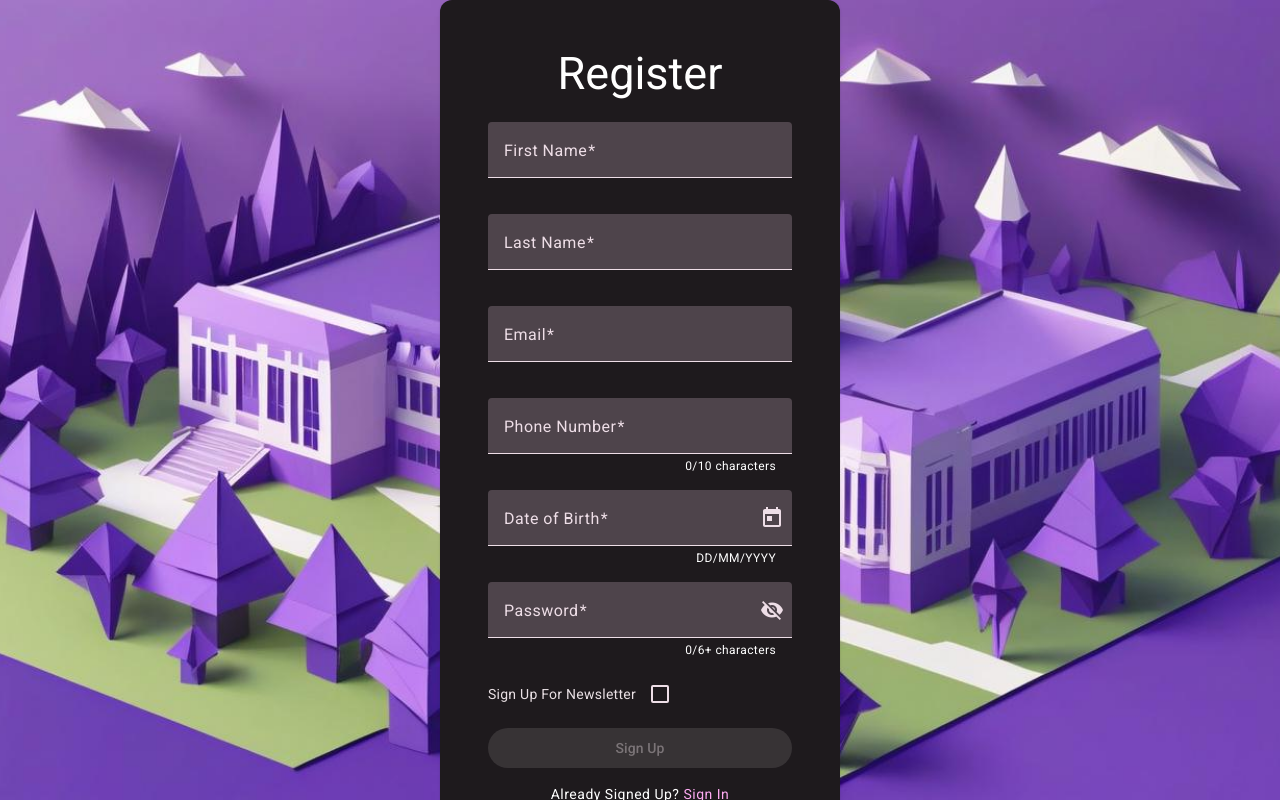
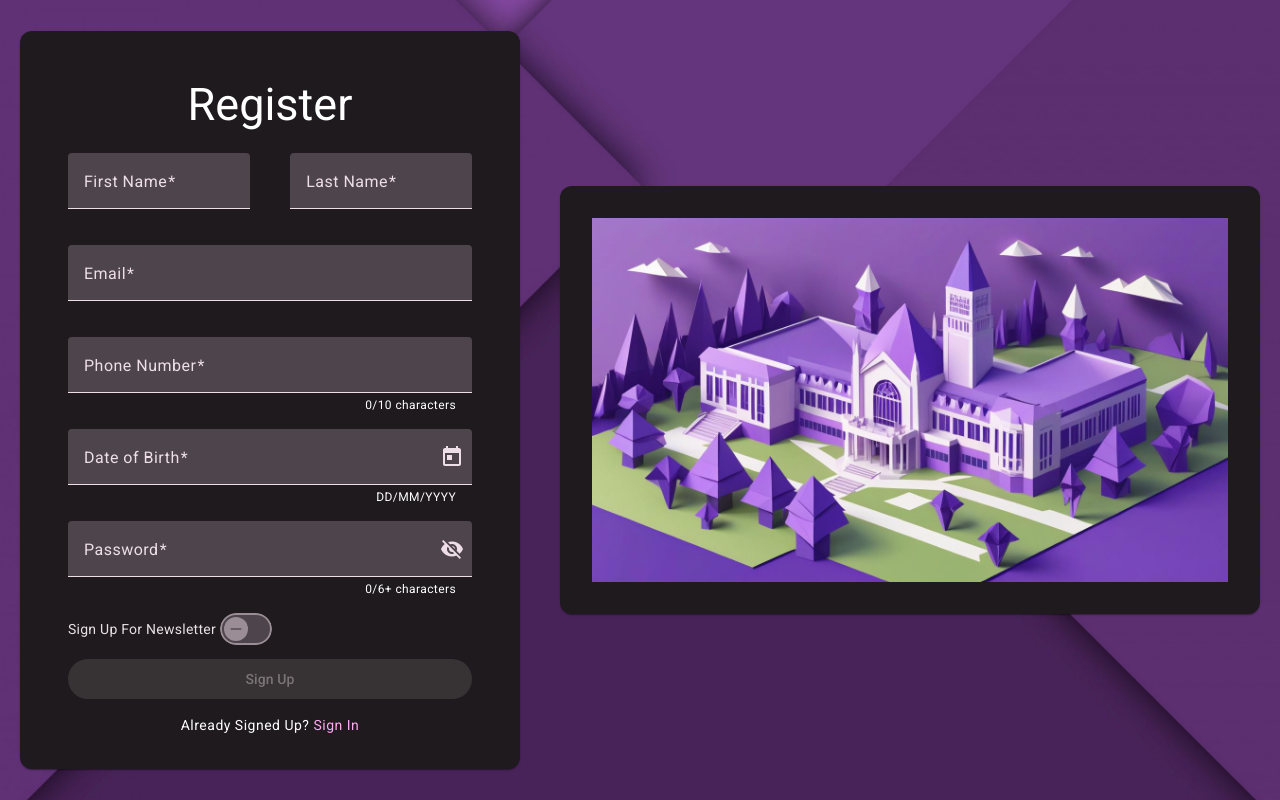
Before and after one commit to knjain1995/Mathesis-POCs, an Angular app: page /newsignup in a window 1280 px wide. Built offline with nearby package versions, Linux system fonts and the light colour scheme.

Commit message:
Changed checkbox to toggle for newspaper signup. adding image to signup

```diff
--- a/angular.json
+++ b/angular.json
@@ -31,6 +31,7 @@
             ],
             "tsConfig": "tsconfig.app.json",
             "assets": [
+              "src/assets",
               {
                 "glob": "**/*",
                 "input": "public"
--- a/db.json
+++ b/db.json
@@ -89,6 +89,16 @@
       "password": "bQ4,.A5",
       "newsletterintent": false,
       "id": "48SH"
+    },
+    {
+      "firstname": "Peter",
+      "lastname": "Parker",
+      "email": "spiderman@avenger.com",
+      "phone": "9999999993",
+      "dateofbirth": "1969-06-08T18:30:00.000Z",
+      "password": "spiderman",
+      "newsletterintent": false,
+      "id": "231a"
     }
   ]
 }
--- a/src/app/app.module.ts
+++ b/src/app/app.module.ts
@@ -15,6 +15,7 @@ import { ConfirmationdialogComponent } from './confirmationdialog/confirmationdi
 import { LoginComponent } from './login/login.component';
 import { DashboardComponent } from './dashboard/dashboard.component';
 import { StudentInformationDashboardComponent } from './student-information-dashboard/student-information-dashboard.component';
+import { CreateStudentProfileComponent } from './create-student-profile/create-student-profile.component';
 
 // Animations
 import { provideAnimationsAsync } from '@angular/platform-browser/animations/async';
@@ -37,7 +38,7 @@ import { MatDialogModule } from '@angular/material/dialog';
 import { MatToolbarModule } from '@angular/material/toolbar';
 import { NavigationComponent } from './navigation/navigation.component';
 import { MatMenuModule } from '@angular/material/menu';
-import { CreateStudentProfileComponent } from './create-student-profile/create-student-profile.component';
+import { MatSlideToggleModule } from '@angular/material/slide-toggle';
 
 @NgModule({
   declarations: [
@@ -70,7 +71,8 @@ import { CreateStudentProfileComponent } from './create-student-profile/create-s
     MatTableModule,
     MatDialogModule,
     MatToolbarModule,
-    MatMenuModule
+    MatMenuModule,
+    MatSlideToggleModule
   ],
   providers: [
     provideAnimationsAsync(),
--- a/src/app/signup/signup.component.css
+++ b/src/app/signup/signup.component.css
@@ -1,5 +1,5 @@
 mat-card {
-    max-width: 400px;
+    max-width: 500px;
     min-width: 300px;
     margin: auto;
     padding: 2em;
@@ -8,6 +8,15 @@ mat-card {
   mat-form-field {
     width: 100%;
     margin-bottom: 1em;
+  }
+
+  .name-form-fields {
+    width: 45%
+  }
+
+  .name-form-fields-container {
+    display: flex;
+    justify-content: space-between;
   }
 
   mat-checkbox {
@@ -25,3 +34,10 @@ mat-card {
   .signup-login-submit-button {
     margin-top: 1em;
   }
+
+  .image-card {
+    max-width: 700px;
+    min-width: 300px;
+    margin: auto;
+    padding: 2em;
+  }
--- a/src/app/signup/signup.component.html
+++ b/src/app/signup/signup.component.html
@@ -12,28 +12,33 @@
       <form [formGroup]="signUpForm" (ngSubmit)="onSubmit()">
 
         <!-- FIRST NAME FORMFIELD -->
-        <mat-form-field appearance="fill">
+         <div class="name-form-fields-container">
+
+          <mat-form-field class="name-form-fields" appearance="fill">
             <mat-label>First Name</mat-label>
             <input matInput formControlName="firstname" placeholder="First Name" required>
             <mat-error *ngIf="signUpForm.get('firstname')?.hasError('required') && signUpForm.get('firstname')?.touched">
               First Name is required
             </mat-error>
             <mat-error *ngIf="signUpForm.get('firstname')?.hasError('pattern') && signUpForm.get('firstname')?.touched">
-            Please only enter valid characters a-zA-z
+              Please only enter a-zA-z
             </mat-error>
           </mat-form-field>
 
           <!-- LAST NAME FORMFIELD -->
-        <mat-form-field appearance="fill">
+          <mat-form-field class="name-form-fields" appearance="fill">
             <mat-label>Last Name</mat-label>
             <input matInput formControlName="lastname" placeholder="Last Name" required>
             <mat-error *ngIf="signUpForm.get('lastname')?.hasError('required') && signUpForm.get('lastname')?.touched">
               Last Name is required
             </mat-error>
             <mat-error *ngIf="signUpForm.get('lastname')?.hasError('pattern') && signUpForm.get('lastname')?.touched">
-            Please only enter valid characters a-zA-z
+              Please only enter a-zA-z
             </mat-error>
           </mat-form-field>
+
+         </div>
+
 
         <!-- EMAIL FORMFIELD -->
         <mat-form-field appearance="fill">
@@ -104,7 +109,8 @@
         </mat-form-field>
 
         <!-- NEWSLETTER SIGNUP -->
-        <mat-checkbox formControlName="newsletterintent" labelPosition="before">Sign Up For Newsletter</mat-checkbox>
+        <mat-slide-toggle formControlName="newsletterintent" labelPosition="before">Sign Up For Newsletter</mat-slide-toggle>
+        <!-- <mat-checkbox formControlName="newsletterintent" labelPosition="before">Sign Up For Newsletter</mat-checkbox> -->
 
         <!-- UPDATE BUTTON -->
         <button class="signup-login-submit-button" mat-raised-button color="primary" type="submit" [disabled]="signUpForm.invalid" *ngIf="editRegId">
@@ -126,4 +132,8 @@
 
   </mat-card>
 
+  <mat-card class="image-card">
+    <img src='../../assets/material-school.jpeg' alt="material-school">
+  </mat-card>
+
 </div>
--- a/src/styles.css
+++ b/src/styles.css
@@ -38,8 +38,8 @@ body {
   margin: 0;
   font-family: Roboto, "Helvetica Neue", sans-serif;
   /* background-image: url('assets/signup-background-image.png'); */
-  background-image: url('assets/material-school.jpeg');
-  /* background-image: url('assets/material-background.jpg'); */
+  /* background-image: url('assets/material-school.jpeg'); */
+  background-image: url('assets/material-background.jpg');
   background-color: rgb(65, 41, 132);
   background-size: cover;
   background-position: center;
```
Lines whose indentation alone changed are shown as unchanged.
